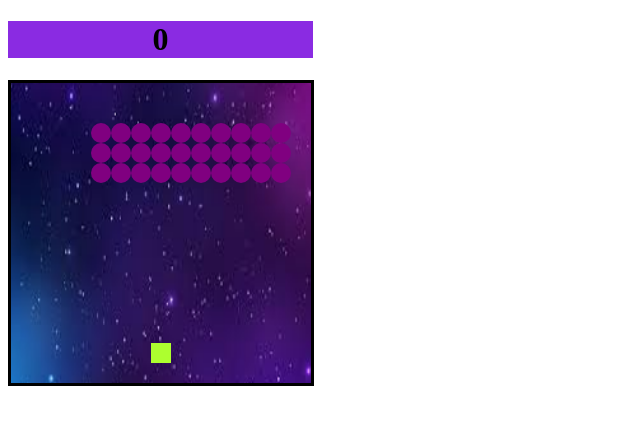
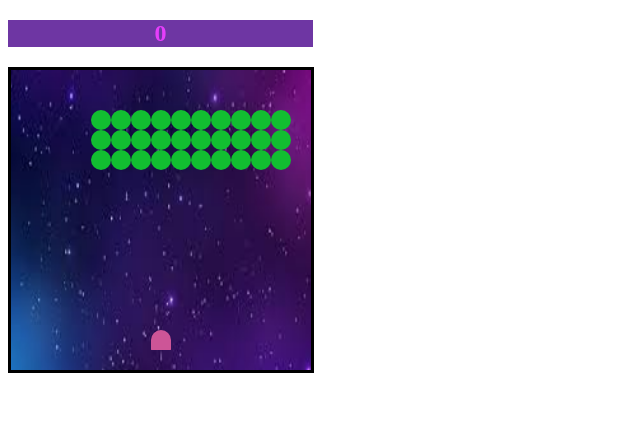
Before and after one commit to bradleyerino/Space-Encroachers, a plain HTML site: page index.html in a window 1280 px wide. Shown: the whole page, without its empty margins (0-640 px from the left). Drawn offline with Linux system fonts and the light colour scheme.

Commit message:
done for today

```diff
--- a/app.js
+++ b/app.js
@@ -53,6 +53,7 @@ function moveShooter(e){
                    break;
 
     }
+
     squares[currentShooterIndex].classList.add('shooter')
 }
 document.addEventListener('keydown', moveShooter)
--- a/index.html
+++ b/index.html
@@ -11,9 +11,11 @@
 
 <body>
 
-    <h1 class="results">0</h1>
+    <h2 class="results">0</h2>
     <div class="grid">
-    <script src="app.js"></script>
+
+    <script src="app.js">
+    </script>
 
 </body>
 
--- a/styles.css
+++ b/styles.css
@@ -8,26 +8,29 @@
     height: 300px;
     border: solid black;
     display: flex;
+
     flex-wrap: wrap;
 }
 
 .grid div{
     width: 20px;
     height: 20px;
-
 }
 
 .encroacher{
-background-color: purple;
+background-color: rgb(18, 190, 49);
 border-radius: 10px;
 }
 
 .shooter{
-    background-color: greenyellow;
+    background-color: rgb(205, 85, 151);
+    border-radius: 500px;
+    border-bottom-right-radius: 23px;
+    border-bottom-left-radius: 23px;
     }
 
 .laser{
-    background-color: darkorange;
+    background-color: rgba(230, 14, 14, 0.668);
 }
 
 .boom{
@@ -35,8 +38,10 @@ border-radius: 10px;
 }
 
 .results{
+
     display: flex;
-    background-color: blueviolet;
+    background-color: rgb(110, 54, 163);
+    color: rgb(229, 62, 251);
     justify-content: center;
     width: 305px;
 }
```
Also changed, not shown: logo.jpg (added), ship.jpg (added).
